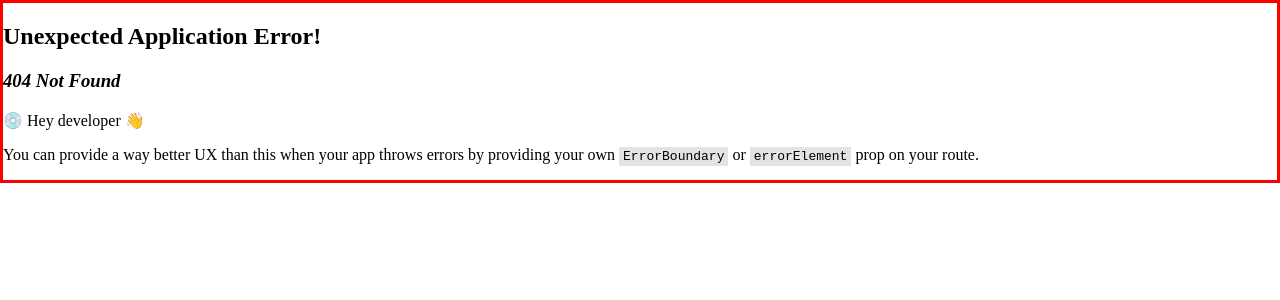
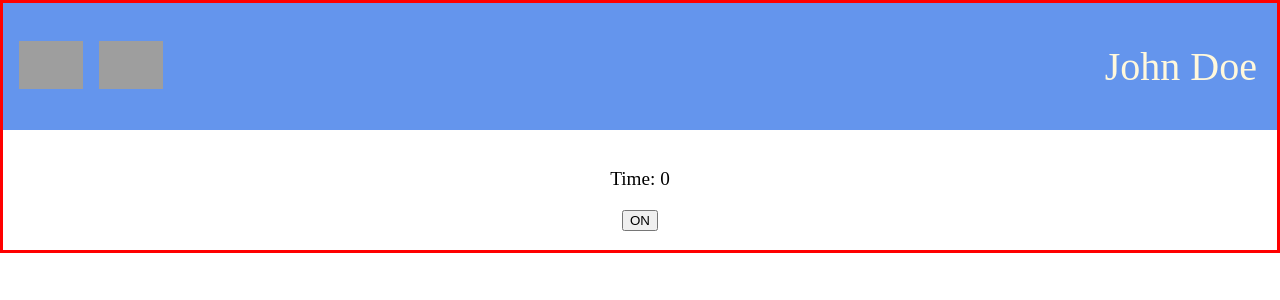
Before and after one commit to 1234tgk/cuddly-octo-meme, a React (Vite) app: page /timer in a window 1280 px wide. Before the commit this address had no page. Shown: the top 300 px of the page. Built offline with nearby package versions, Linux system fonts and the light colour scheme; grey boxes are pictures that could not be loaded.

Commit message:
add count and timer page that utilizes useState and useEffect

```diff
--- /dev/null
+++ b/src/pages/Count.jsx
@@ -0,0 +1,31 @@
+import { useState } from "react";
+import Header from "../components/Header";
+
+const Count = () => {
+  // let count = 0;
+  const [count, setCount] = useState(0);
+
+  const handleClick = () => {
+    // count = count + 1
+    setCount((element) => element + 1);
+    setCount((count) => count + 1);
+    setCount((count) => count + 1);
+
+    // (count) => count + 1
+    // function (count) {
+    //    return count + 1
+    // }
+  };
+
+  return (
+    <div>
+      <Header name="John Doe" />
+
+      <div className="main">
+        <button onClick={handleClick}>Count is {count}</button>
+      </div>
+    </div>
+  );
+};
+
+export default Count;
--- /dev/null
+++ b/src/pages/Timer.jsx
@@ -0,0 +1,33 @@
+import { useState, useEffect } from "react";
+import Header from "../components/Header";
+
+const Timer = () => {
+  const [time, setTime] = useState(0);
+  const [paused, setPaused] = useState(true);
+
+  const togglePaused = () => {
+    setPaused((paused) => !paused);
+  };
+
+  useEffect(() => {
+    let id;
+    if (!paused) {
+      id = setInterval(() => setTime((time) => time + 1), 1000);
+    }
+
+    return () => clearInterval(id);
+  }, [paused]);
+
+  return (
+    <div>
+      <Header name="John Doe" />
+
+      <div className="main">
+        <p>Time: {time}</p>
+        <button onClick={togglePaused}>{paused ? "ON" : "OFF"}</button>
+      </div>
+    </div>
+  );
+};
+
+export default Timer;
```
Also changed, not shown: src/main.jsx (+10 -0 lines).
